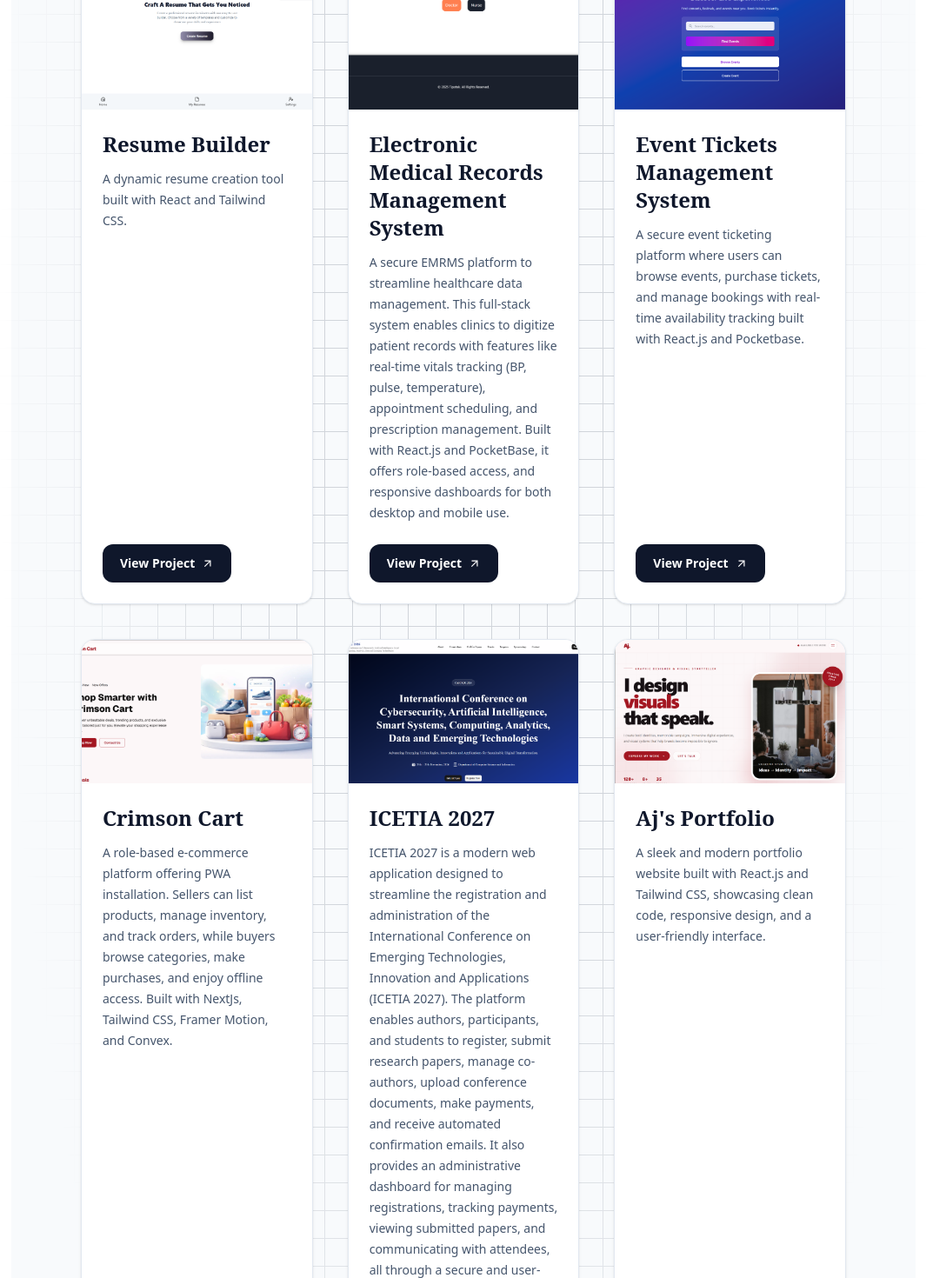
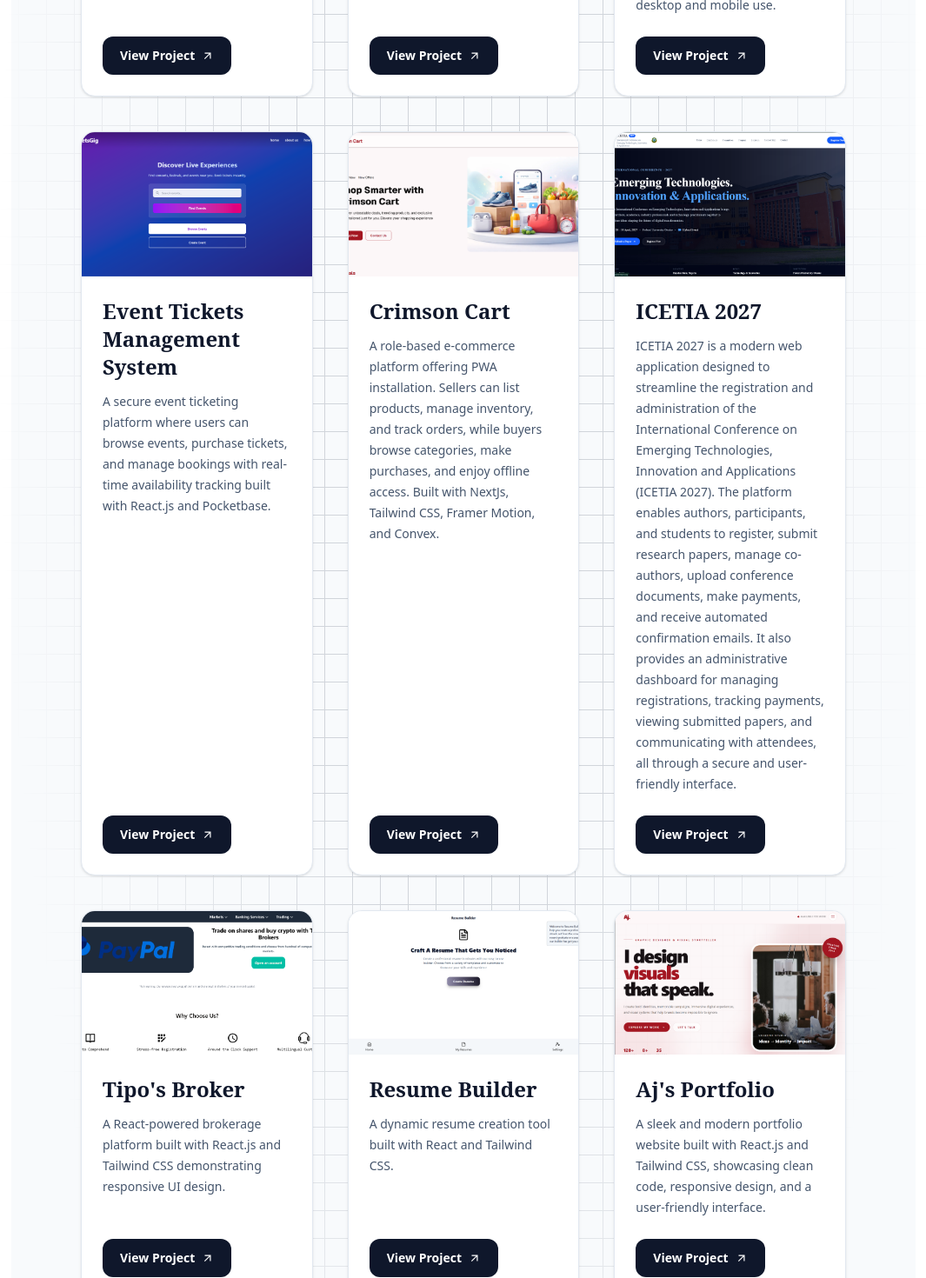
Before and after one commit to Tipo45/tipotek, a React (Vite) app: page / in a window 1280 px wide. Shown: the part 1680-3150 px from the top of the page at 87% size, without its empty margins (107-1172 px from the left). Built offline with nearby package versions, Linux system fonts and the light colour scheme.

Commit message:
update-1.8.1

```diff
--- a/src/Header/Header.jsx
+++ b/src/Header/Header.jsx
@@ -63,8 +63,8 @@ const Header = () => {
 
   const renderNavLink = (item, mobile = false) => {
     const baseClass = mobile
-  ? "block w-full rounded-xl px-5 py-4 text-center text-lg font-semibold text-slate-900 transition-colors hover:bg-primary hover:text-white"
-      : "rounded-lg px-3 py-2 text-sm font-semibold text-slate-300 transition-colors hover:text-white lg:text-base";
+      ? "block w-full rounded-xl px-5 py-4 text-center text-lg font-semibold text-slate-900 transition-colors hover:bg-primary hover:text-white"
+      : "rounded-lg px-3 py-2 text-sm font-semibold text-slate-300 transition-colors hover:text-primary lg:text-base";
 
     if (item.section) {
       return (
@@ -99,7 +99,9 @@ const Header = () => {
 
         <ul className="hidden items-center gap-2 tablet:flex">
           {navItems.map((item) => (
-            <li key={item.label}>{renderNavLink(item)}</li>
+            <li key={item.label} className="group">
+              {renderNavLink(item)}
+            </li>
           ))}
         </ul>
 
@@ -115,11 +117,10 @@ const Header = () => {
       </nav>
 
       <div
-        className={`absolute inset-x-0 top-18 border-b border-white/10 bg-white px-5 py-6 shadow-xl transition-all duration-300 tablet:hidden ${
-          isOpen
+        className={`absolute inset-x-0 top-18 border-b border-white/10 bg-white px-5 py-6 shadow-xl transition-all duration-300 tablet:hidden ${isOpen
             ? "visible translate-y-0 opacity-100"
             : "pointer-events-none invisible -translate-y-3 opacity-0"
-        }`}
+          }`}
       >
         <ul className="mx-auto space-y-2">
           {navItems.map((item) => (
--- a/src/Welcomedisplay/Portfolio.jsx
+++ b/src/Welcomedisplay/Portfolio.jsx
@@ -6,7 +6,7 @@ import EMRMSimg from "../assets/Images/Screenshot 2025-04-15 051447.png";
 import TicketsGigimg from "../assets/Images/Screenshot 2025-11-18 214030.png";
 import ResumeBuilderimg from "../assets/Images/Screenshot 2026-01-27 200416.png";
 import CrimsonCartimg from "../assets/Images/Screenshot 2026-05-16 203020.png";
-import CASCADEimg from "../assets/Images/Screenshot 2026-08-07 023141.png";
+import ICETIAimg from "../assets/Images/Screenshot 2026-10-27 100610.png";
 import Ajsimg from "../assets/Images/Screenshot 2026-09-11 141306.png";
 import { MdArrowOutward } from "react-icons/md";
 
@@ -14,32 +14,18 @@ const Portfolio = () => {
 
   const projects = [
     {
+      title: "My Portfolio",
+      image: portfolioimg,
+      description:
+        "A stylish and high-performance portfolio built with React.js and Tailwind CSS, showcasing clean code and modern UI design.",
+      link: "https://tinyurl.com/3jvn89t5",
+    },
+    {
       title: "Service Konnect",
       image: servicekimg,
       description:
         "A Progressive Web App (PWA) connecting skilled artisans with clients, offering effortless booking, and secure transactions. Developed with React and Pocketbase, it features offline-first capabilities for reliable access in low-connectivity environments.",
       link: "https://service-konnect.vercel.app",
-    },
-    {
-      title: "My Portfolio",
-      image: portfolioimg,
-      description:
-        "A stylish and high-performance portfolio built with React.js and Tailwind CSS, showcasing clean code and modern UI design.",
-      link: "https://tipotek.vercel.app",
-    },
-    {
-      title: "Tipo's Broker",
-      image: tipobrokerimg,
-      description:
-        "A React-powered brokerage platform built with React.js and Tailwind CSS demonstrating responsive UI design.",
-      link: "https://tipos-broker.vercel.app",
-    },
-    {
-      title: "Resume Builder",
-      image: ResumeBuilderimg,
-      description:
-        "A dynamic resume creation tool built with React and Tailwind CSS.",
-      link: "https://resume-builder-mocha-nu.vercel.app",
     },
     {
       title: "Electronic Medical Records Management System",
@@ -64,10 +50,24 @@ const Portfolio = () => {
     },
     {
       title: "ICETIA 2027",
-      image: CASCADEimg,
+      image: ICETIAimg,
       description:
         "ICETIA 2027 is a modern web application designed to streamline the registration and administration of the International Conference on Emerging Technologies, Innovation and Applications (ICETIA 2027). The platform enables authors, participants, and students to register, submit research papers, manage co-authors, upload conference documents, make payments, and receive automated confirmation emails. It also provides an administrative dashboard for managing registrations, tracking payments, viewing submitted papers, and communicating with attendees, all through a secure and user-friendly interface.",
       link: "https://icetiaconference.org",
+    },
+    {
+      title: "Tipo's Broker",
+      image: tipobrokerimg,
+      description:
+        "A React-powered brokerage platform built with React.js and Tailwind CSS demonstrating responsive UI design.",
+      link: "https://tipos-broker.vercel.app",
+    },
+    {
+      title: "Resume Builder",
+      image: ResumeBuilderimg,
+      description:
+        "A dynamic resume creation tool built with React and Tailwind CSS.",
+      link: "https://resume-builder-mocha-nu.vercel.app",
     },
     {
       title: "Aj's Portfolio",
```
Also changed, not shown: src/assets/Images/Screenshot 2026-08-07 023141.png (deleted), src/assets/Images/Screenshot 2026-10-27 100610.png (added).
